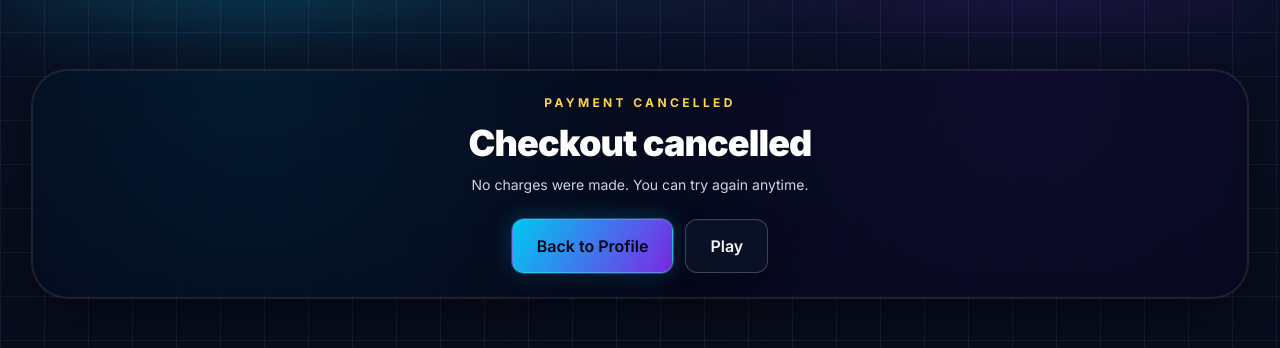
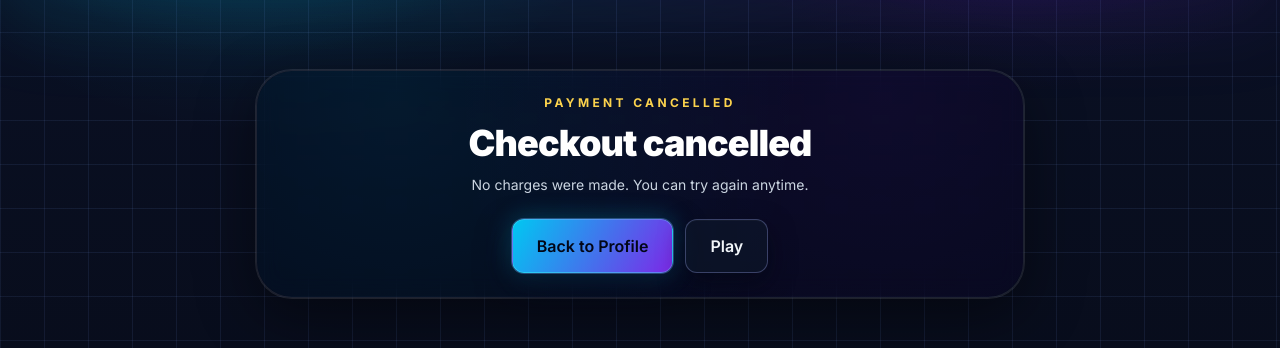
Before and after one commit to siddhant-sapkota10/Quantixy, a Next.js app in the folder apps/web/: page /shop/cancel in a window 1280 px wide. Shown: the part 232-580 px from the top of the page. Built offline with nearby package versions, Linux system fonts and the light colour scheme.

Commit message:
fixing container

```diff
--- a/apps/web/components/home-hero.tsx
+++ b/apps/web/components/home-hero.tsx
@@ -848,18 +848,18 @@ export function HomeHero() {
         onSave={handleOnboardingSave}
         onLogout={() => void handleLogout()}
       />
-      <PageContent size="md" className="w-full min-w-0 max-w-2xl">
+      <PageContent size="lg" className="w-full min-w-0">
         <motion.section
           initial={{ opacity: 0, y: 18 }}
           animate={{ opacity: 1, y: 0 }}
           transition={{ duration: 0.45, ease: "easeOut" }}
-          className="w-full p-2 sm:p-3"
+          className="w-full"
         >
         <div className="space-y-3 text-center sm:space-y-4">
           <span className="inline-flex rounded-full border border-sky-400/30 bg-sky-400/10 px-4 py-1 text-xs font-medium uppercase tracking-[0.3em] text-sky-200">
             Multiplayer Math Arena
           </span>
-          <h1 className="text-3xl font-black tracking-tight text-white sm:text-5xl md:text-6xl">
+          <h1 className="text-3xl font-black tracking-tight text-white sm:text-5xl md:text-5xl">
            Quantixy
           </h1>
           <p className="text-base text-slate-300 sm:text-lg md:text-xl">Real-time multiplayer math</p>
@@ -944,8 +944,9 @@ export function HomeHero() {
             </div>
           ) : (
             // Has session — premium lobby
+            <div className="grid gap-5 lg:grid-cols-[1.15fr_0.85fr] lg:items-start">
+              {/* Left: PLAY */}
               <div className="space-y-5">
-              {/* ── PLAY ─────────────────────────────────────── */}
                 <div className="space-y-2.5">
                   <p className="text-left text-[10px] font-semibold uppercase tracking-[0.25em] text-slate-500">Play</p>
 
@@ -1008,8 +1009,12 @@ export function HomeHero() {
                     </div>
                   </motion.button>
                 </div>
+              </div>
 
-              {/* ── IDENTITY PANEL ───────────────────────────── */}
+              {/* Right: IDENTITY + ACCOUNT */}
+              <div className="space-y-5">
+                <div className="space-y-2.5">
+                  <p className="text-left text-[10px] font-semibold uppercase tracking-[0.25em] text-slate-500">You</p>
                   <div className="flex items-center gap-3 rounded-2xl border border-white/10 bg-slate-900/50 px-4 py-3">
                     <div className="relative flex h-11 w-11 shrink-0 items-center justify-center overflow-hidden rounded-xl border border-sky-400/20 bg-slate-950/80">
                       <Image
@@ -1039,8 +1044,8 @@ export function HomeHero() {
                       </p>
                     </div>
                   </div>
+                </div>
 
-              {/* ── ACCOUNT ──────────────────────────────────── */}
                 <div className="space-y-2.5">
                   <p className="text-left text-[10px] font-semibold uppercase tracking-[0.25em] text-slate-500">Account</p>
 
@@ -1049,7 +1054,7 @@ export function HomeHero() {
                       <div className="rounded-2xl border border-amber-400/20 bg-amber-400/10 px-4 py-3 text-sm text-amber-200">
                         Playing as a guest — progress won&apos;t be saved across sessions.
                       </div>
-                    <div className="grid gap-2.5 sm:grid-cols-2">
+                      <div className="grid gap-2.5 sm:grid-cols-2 lg:grid-cols-1">
                         <motion.button
                           onClick={() => openAuthModal("signup")}
                           whileHover={{ scale: 1.01, y: -1 }}
@@ -1101,7 +1106,7 @@ export function HomeHero() {
                     </>
                   ) : (
                     <>
-                    <div className="grid gap-2.5 sm:grid-cols-2">
+                      <div className="grid gap-2.5 sm:grid-cols-2 lg:grid-cols-1">
                         <motion.button
                           onClick={() => { setRouteBusy("profile"); router.push("/profile"); }}
                           disabled={Boolean(routeBusy)}
@@ -1172,6 +1177,7 @@ export function HomeHero() {
                   )}
                 </div>
               </div>
+            </div>
           )}
         </div>
         </motion.section>
--- a/apps/web/components/page-content.tsx
+++ b/apps/web/components/page-content.tsx
@@ -11,19 +11,19 @@ type PageContentProps = {
 const SIZE_CLASS: Record<NonNullable<PageContentProps["size"]>, string> = {
   md: "max-w-3xl",
   lg: "max-w-5xl",
-  xl: "max-w-6xl",
+  xl: "max-w-5xl",
 };
 
 export function PageContent({
   children,
   className,
-  size = "xl",
+  size = "lg",
   variant = "panel",
 }: PageContentProps) {
   return (
     <div
       className={cn(
-        "mx-auto w-full min-w-0 max-w-full shrink-0",
+        "mx-auto w-full min-w-0 shrink-0 px-4 sm:px-6",
         SIZE_CLASS[size],
         variant === "panel"
           ? "relative rounded-2xl border border-white/10 bg-slate-950/45 p-4 shadow-[0_18px_60px_rgba(0,0,0,0.45)] ring-1 ring-white/10 backdrop-blur-md sm:rounded-[2.25rem] sm:p-6"
```
Lines whose indentation alone changed are shown as unchanged.
